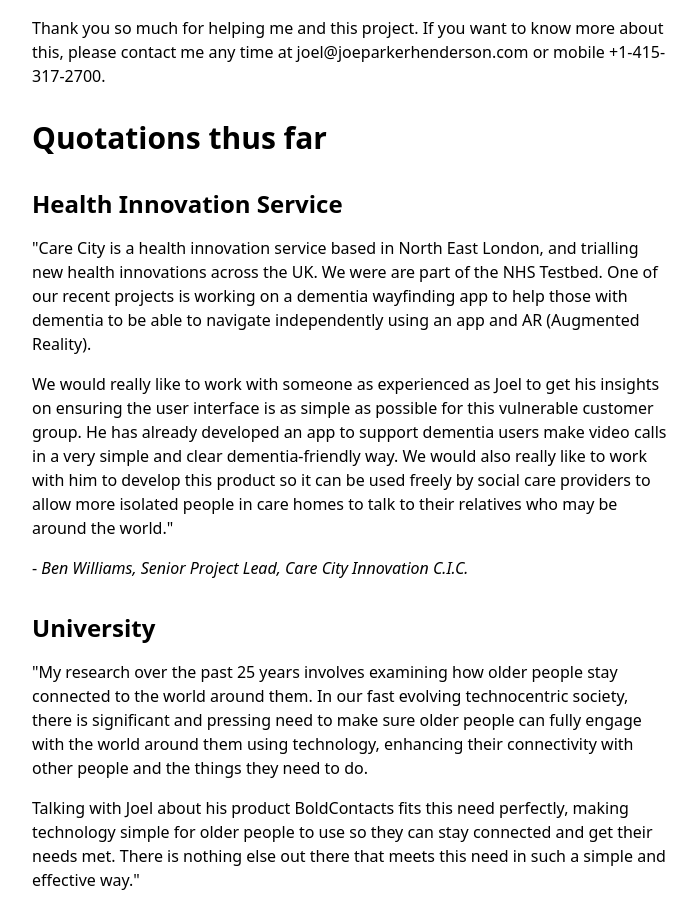
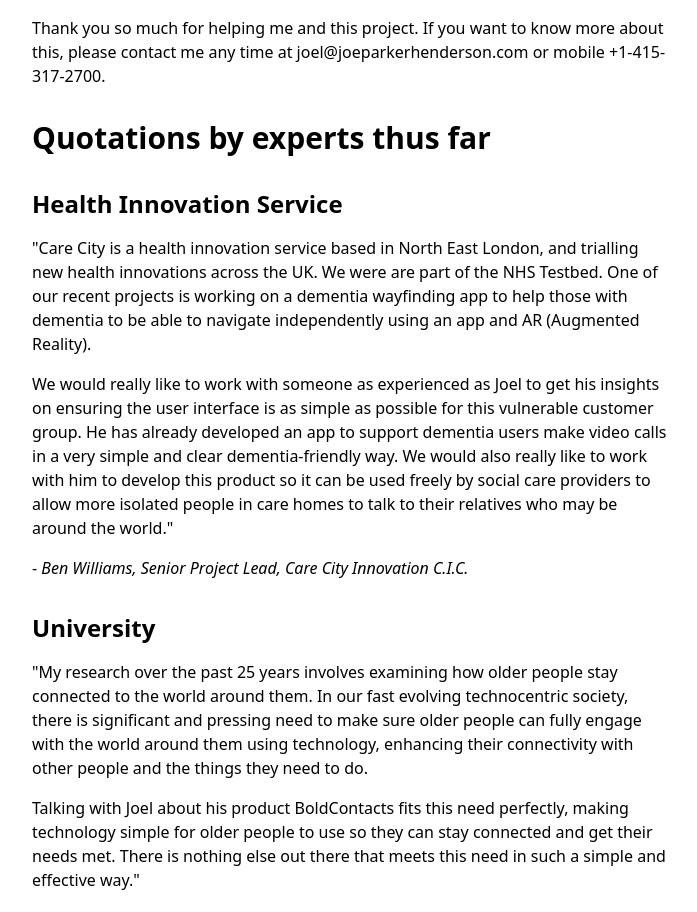
Before and after one commit to BoldContacts/boldcontacts-site-as-sveltekit, a SvelteKit app: page /quotations-by-experts in a window 1280 px wide. Shown: the part 1420-2332 px from the top of the page, without its empty margins (288-985 px from the left). Built offline with nearby package versions, Linux system fonts and the light colour scheme.

Commit message:
Rephrase headline

```diff
--- a/src/routes/quotations-by-experts/+page.svelte
+++ b/src/routes/quotations-by-experts/+page.svelte
@@ -39,7 +39,7 @@
 Thank you so much for helping me and this project. If you want to know more about this, please contact me any time at joel@joeparkerhenderson.com or mobile +1-415-317-2700.
 
 
-<h1>Quotations thus far</h1>
+<h1>Quotations by experts thus far</h1>
 
 
 <h2>Health Innovation Service</h2>
```
